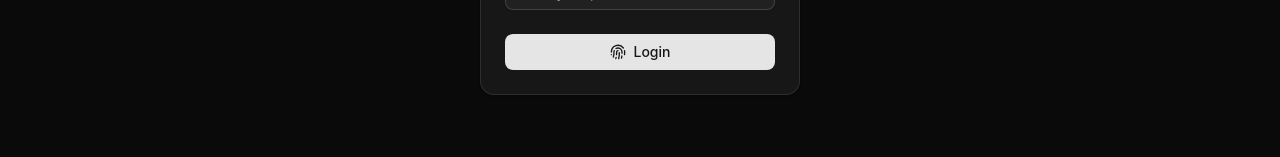
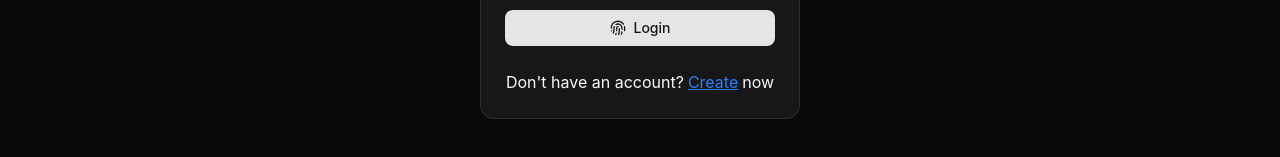
Before and after one commit to sohan-sadhukhan/rhf-auth-forms, a Next.js app: page / in a window 1280 px wide. Shown: the part 461-618 px from the top of the page. Built offline with nearby package versions, Linux system fonts and the light colour scheme.

Commit message:
update welcome toast text and improve register footer link

```diff
--- a/src/app/page.tsx
+++ b/src/app/page.tsx
@@ -2,10 +2,12 @@ import LoginForm from "@/components/LoginForm";
 import {
 	Card,
 	CardContent,
+	CardFooter,
 	CardHeader,
 	CardTitle,
 } from "@/components/shadcnui/card";
 import { Metadata } from "next";
+import Link from "next/link";
 
 export const metadata: Metadata = {
 	title: "Login | RHF Auth Form",
@@ -21,9 +23,20 @@ const page = () => {
 						Login Form
 					</CardTitle>
 				</CardHeader>
+
 				<CardContent>
 					<LoginForm />
 				</CardContent>
+
+				<CardFooter className="justify-center">
+					Don&apos;t have an account?
+					<Link
+						href={"/register"}
+						className="mx-1 text-blue-500 underline">
+						Create
+					</Link>
+					now
+				</CardFooter>
 			</Card>
 		</section>
 	);
--- a/src/components/LoginForm.tsx
+++ b/src/components/LoginForm.tsx
@@ -38,7 +38,7 @@ const LoginForm = () => {
 			data.email === register.email &&
 			data.password === register.password
 		) {
-			toast.success(`Login successfull, ${register.name}🤗`);
+			toast.success(`Welcome, ${register.name}🤗`);
 
 			loginForm.reset();
 		} else {
```
